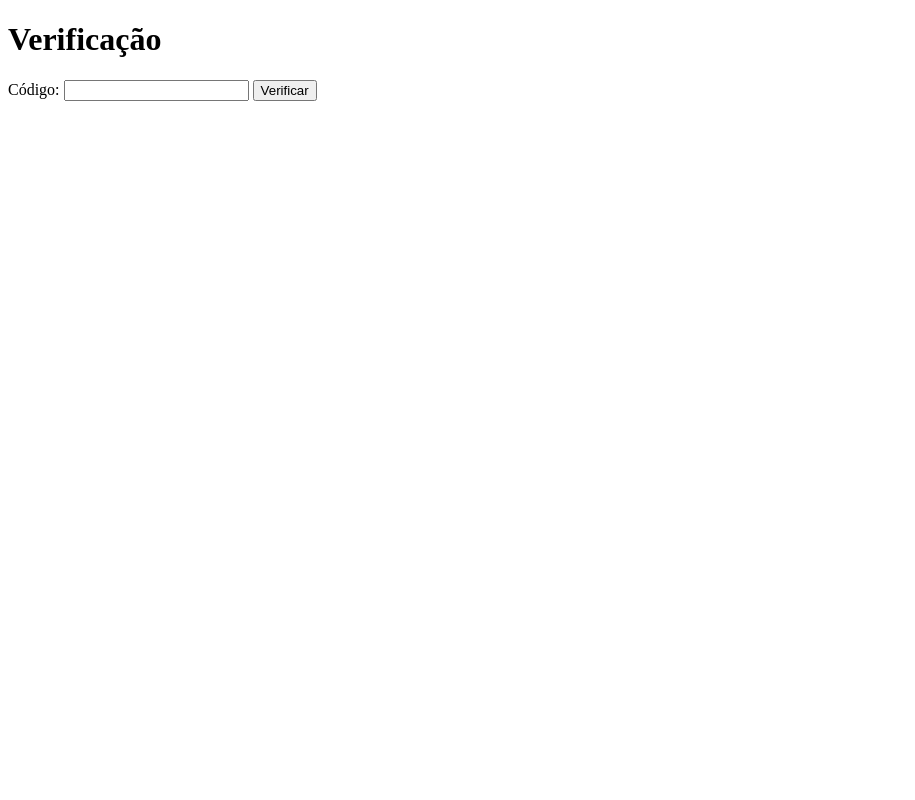
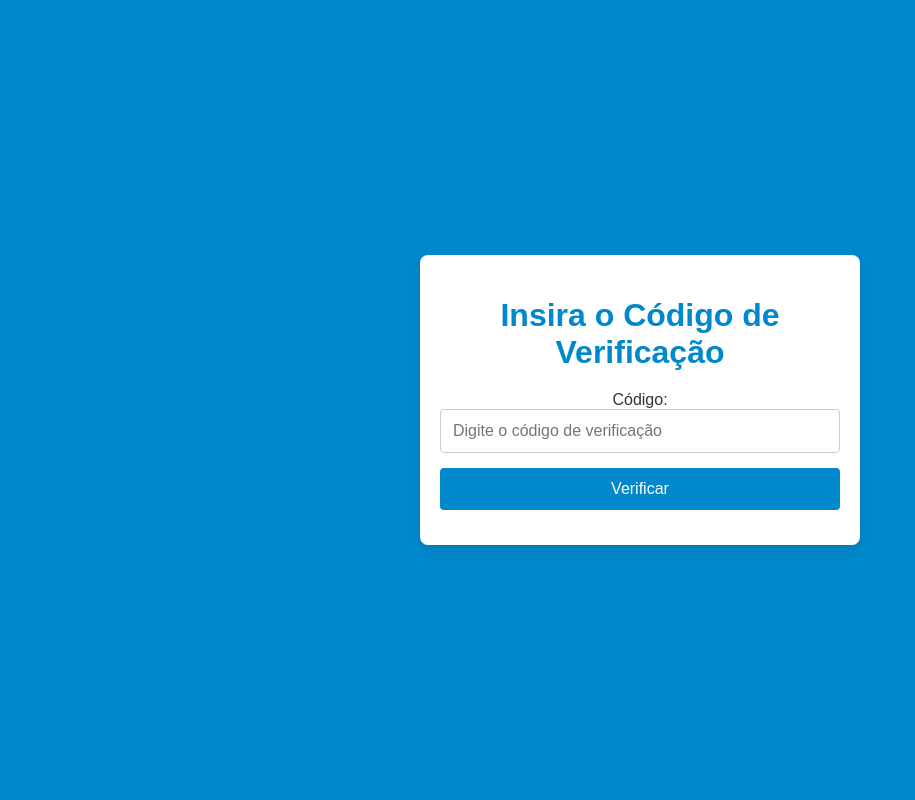
Before and after one commit to Iathi/MeuPainel, a Flask app: page /verify_code in a window 1280 px wide. Shown: the whole page, without its empty margins (0-915 px from the left). Run offline with Flask 3, Linux system fonts and the light colour scheme.

Commit message:
Update verify_code.html

```diff
--- a/templates/verify_code.html
+++ b/templates/verify_code.html
@@ -1,16 +1,69 @@
 <!DOCTYPE html>
-<html lang="en">
+<html lang="pt-BR">
 <head>
     <meta charset="UTF-8">
     <meta name="viewport" content="width=device-width, initial-scale=1.0">
-    <title>Verificar Código</title>
+    <title>Verificar Código - Telegram</title>
+    <style>
+        body {
+            font-family: Arial, sans-serif;
+            background-color: #0088cc;
+            color: #333;
+            margin: 0;
+            padding: 0;
+            display: flex;
+            justify-content: center;
+            align-items: center;
+            height: 100vh;
+        }
+        .container {
+            width: 100%;
+            max-width: 400px;
+            padding: 20px;
+            background-color: #fff;
+            border-radius: 8px;
+            box-shadow: 0 4px 12px rgba(0, 0, 0, 0.1);
+            text-align: center;
+        }
+        h1 {
+            color: #0088cc;
+            margin-bottom: 20px;
+        }
+        .logo {
+            width: 80px;
+            margin-bottom: 20px;
+        }
+        form {
+            display: flex;
+            flex-direction: column;
+        }
+        input[type="text"], input[type="submit"] {
+            margin-bottom: 15px;
+            padding: 12px;
+            font-size: 16px;
+            border: 1px solid #ccc;
+            border-radius: 4px;
+        }
+        input[type="submit"] {
+            background-color: #0088cc;
+            color: white;
+            border: none;
+            cursor: pointer;
+            transition: background-color 0.3s ease;
+        }
+        input[type="submit"]:hover {
+            background-color: #006699;
+        }
+    </style>
 </head>
 <body>
-    <h1>Verificação</h1>
-    <form action="/verify_code" method="post">
-        <label for="code">Código:</label>
-        <input type="text" id="code" name="code" required>
-        <button type="submit">Verificar</button>
-    </form>
+    <div class="container">
+        <h1>Insira o Código de Verificação</h1>
+        <form action="/verify_code" method="POST">
+            <label for="code">Código:</label>
+            <input type="text" id="code" name="code" placeholder="Digite o código de verificação" required>
+            <input type="submit" value="Verificar">
+        </form>
+    </div>
 </body>
 </html>
```
